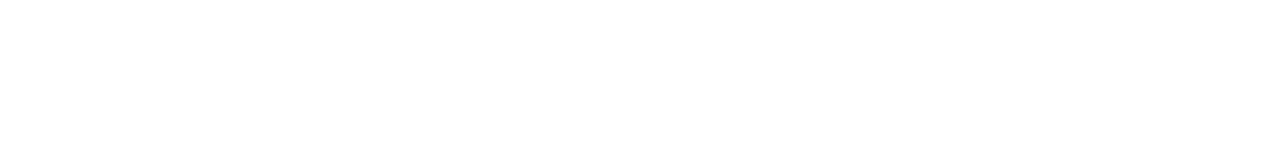
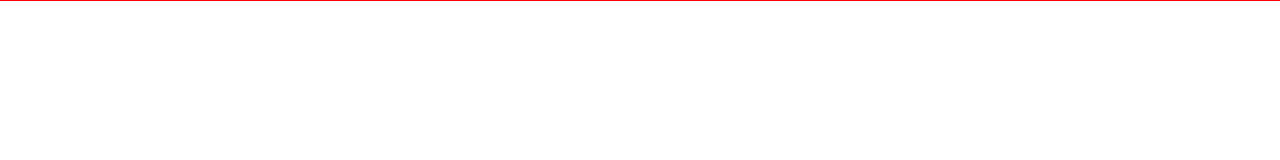
Before and after one commit to Arybv/nuevo-pf---LabCar, a plain HTML site: page index.html in a window 1280 px wide. Drawn offline with Linux system fonts and the light colour scheme; files that its build step writes are made by us from their sources.

Commit message:
arreglando conflictos

```diff
--- a/index.html
+++ b/index.html
@@ -4,15 +4,18 @@
   <meta charset="UTF-8">
   <meta name="viewport" content="width=device-width, initial-scale=1.0">
   <meta http-equiv="X-UA-Compatible" content="ie=edge">
-
+  <title>LabCar</title>
+  <link rel="stylesheet" href="assets/img/main.css">
+  <link rel="stylesheet" href="assets/img/bootstrap.css">
+  <link rel="stylesheet" href="assets/img/bootstrap.min.css">
 </head>
 <body>
   <!-- NAVBAR -->
   <header>
     <div class="container-fluit">
       <div class="row">
-        <div class="col-xs-3 text-center"></div>
-        <div class="col-xs-9 text-center"></div>
+        <div class="col-xs-3 text-center push-1"></div>
+        <div class="col-xs-9 text-center pull-1"></div>
       </div>
     </div>
   </header>
@@ -26,5 +29,7 @@
   <setion class="tarifa"></setion>
   <!-- FOOTER -->
   <footer></footer>
+  <script src="assets/js/app.js" charset="utf-8"></script>
+  <script src="assets/js/bootstrap.min.js" charset="utf-8"></script>
 </body>
 </html>
```
